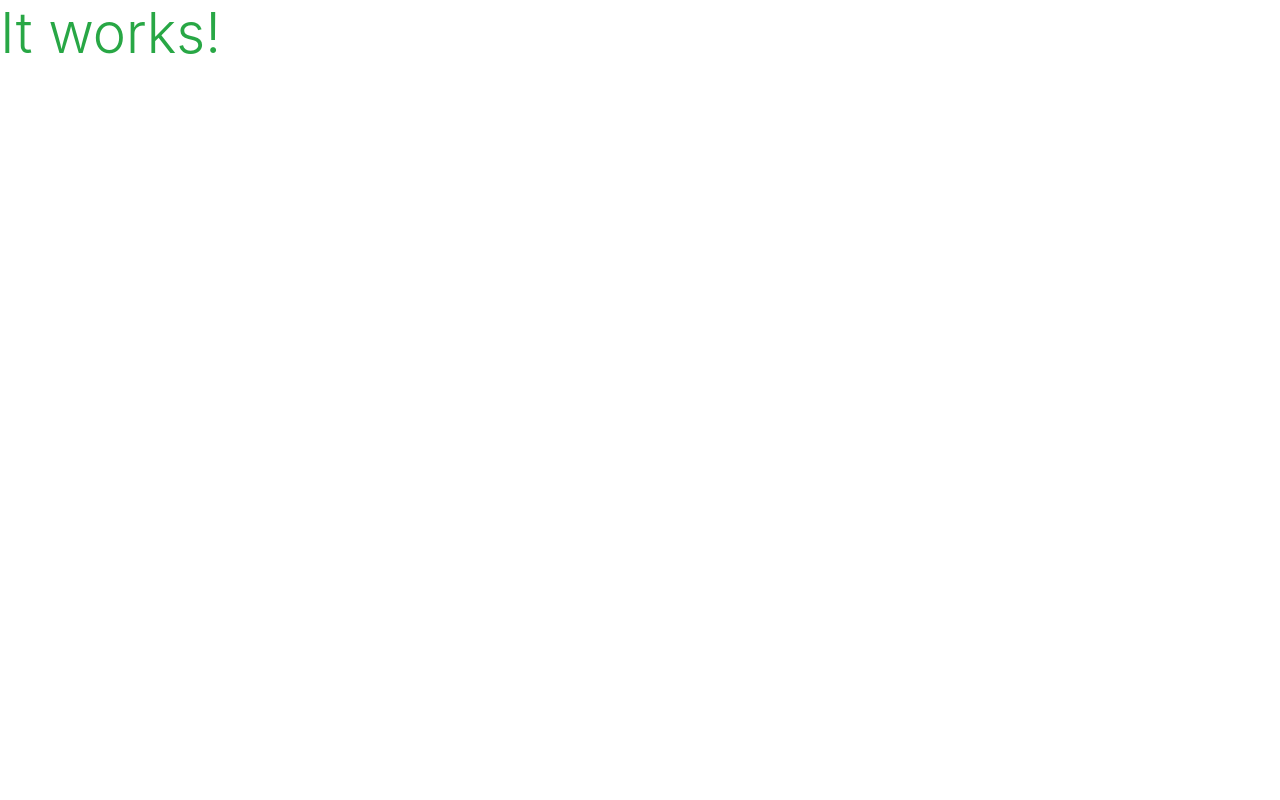
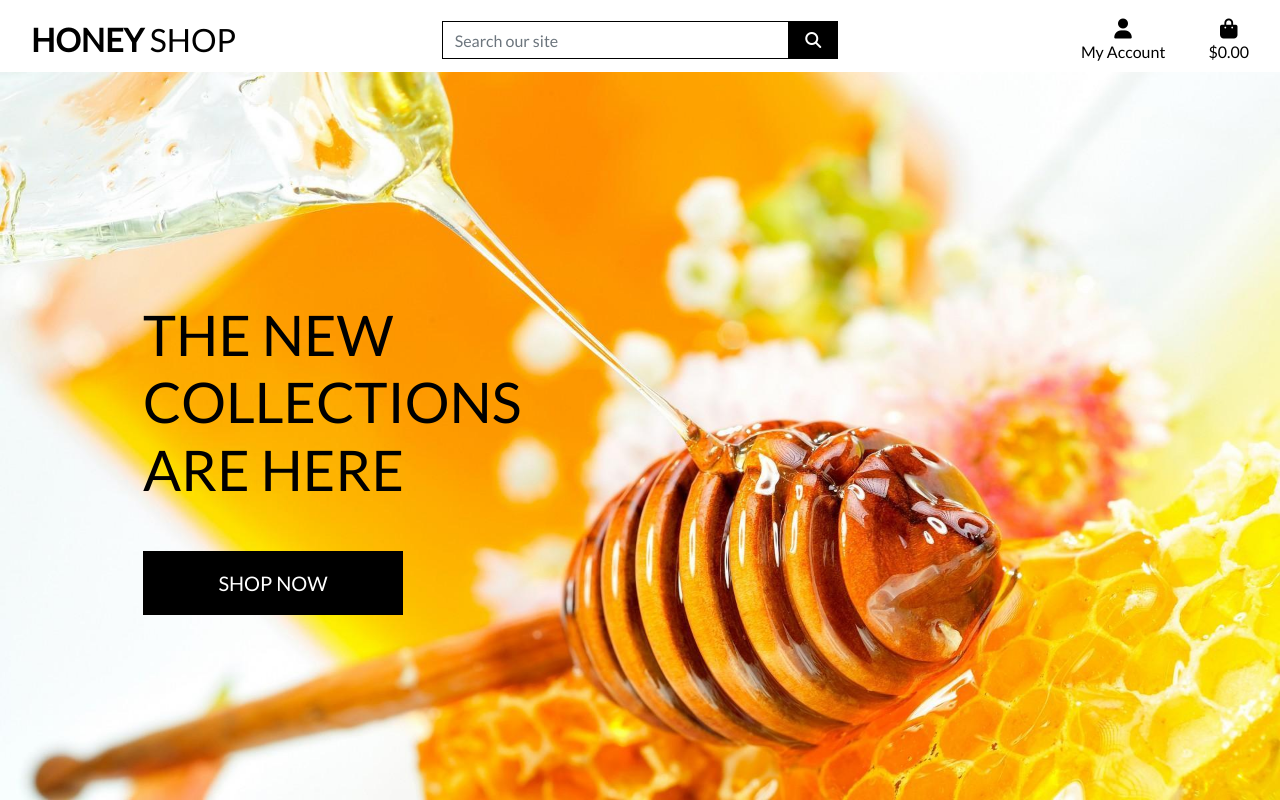
Before and after one commit to WaseemRabah/honeyshop, a Django app: page / in a window 1280 px wide. Before the commit the page is almost empty. Run offline with Django 4.2, Linux system fonts and the light colour scheme; some libraries are stand-ins or nearby versions.

Commit message:
Complete home page header and css

```diff
--- a/ecommerceproject/urls.py
+++ b/ecommerceproject/urls.py
@@ -13,5 +13,4 @@ urlpatterns = [
     path('', include('home.urls')),
     path('accounts/', include('allauth.urls')),
     path('accounts/', include('allauth.account.urls')),
-]
-urlpatterns += static(settings.STATIC_URL, document_root=settings.STATIC_ROOT)
+]+ static(settings.MEDIA_URL, document_root=settings.MEDIA_ROOT)
--- a/home/templates/home/home.html
+++ b/home/templates/home/home.html
@@ -1,6 +1,27 @@
 {% extends "base.html" %}
 {% load static %}
 
+{% block page_header %}
+    <div class="container header-container">
+        <div class="row">
+            <div class="col"></div>
+        </div>
+    </div>
+{% endblock %}
+
 {% block content %}
-    <h1 class="display-4 text-success">It works!</h1>
+    <div class="container h-100">
+        <div class="row h-100">
+            <div class="col-7 col-md-6 my-auto">
+                <h1 class="display-4 logo-font text-black">
+                    The new collections are here
+                </h1>
+                <div class="my-5">
+                    <h4>
+                        <a href="" class="shop-now-button btn btn-lg rounded-0 text-uppercase py-3">Shop Now</a>
+                    </h4>
+                </div>
+            </div>
+        </div>
+    </div>
 {% endblock %}
--- a/static/css/base.css
+++ b/static/css/base.css
@@ -1,6 +1,81 @@
-body{
+html {
+    height: 100%;
+}
+
+body {
     background: url('/media/background.jpg') no-repeat center center fixed;
     background-size: cover;
     height: calc(100vh - 164px);
     color: #555;
+    font-family: 'Lato';
 }
+
+/* from Bulma */
+.icon {
+    align-items: center;
+    display: inline-flex;
+    justify-content: center;
+    height: 1.5rem;
+    width: 1.5rem;
+}
+
+.logo-font {
+    text-transform: uppercase;
+}
+
+.main-logo-link {
+    width: fit-content;
+}
+
+.shop-now-button {
+    background: black;
+    color: white;
+    min-width: 260px;
+}
+
+.btn-black {
+    background: black;
+    color: white;
+}
+
+.shop-now-button:hover,
+.shop-now-button:active,
+.shop-now-button:focus,
+.btn-black:hover,
+.btn-black:active,
+.btn-black:focus {
+    background: #222;
+    color: white;
+}
+
+.text-black {
+    color: #000 !important;
+}
+
+.border-black {
+    border: 1px solid black !important;
+}
+
+/* -------------------------------- Media Queries */
+
+/* Slightly larger container on xl screens */
+@media (min-width: 1200px) {
+    .container {
+    max-width: 80%;
+    }
+}
+
+/* fixed top navbar only on medium and up */
+@media (min-width: 992px) {
+    .fixed-top-desktop-only {
+        position: fixed;
+        top: 0;
+        right: 0;
+        left: 0;
+        z-index: 1030;
+    }
+
+    .header-container {
+        padding-top: 164px;
+    }
+}
--- a/templates/base.html
+++ b/templates/base.html
@@ -15,12 +15,15 @@
 
         {% block corecss %}
             <link rel="stylesheet" href="https://stackpath.bootstrapcdn.com/bootstrap/4.4.1/css/bootstrap.min.css" integrity="sha384-Vkoo8x4CGsO3+Hhxv8T/Q5PaXtkKtu6ug5TOeNV6gBiFeWPGFN9MuhOf23Q9Ifjh" crossorigin="anonymous">
+            <link rel="stylesheet" href="https://fonts.googleapis.com/css?family=Lato&display=swap">
+            <link rel="stylesheet" href="{% static 'css/base.css' %}">
         {% endblock %}
 
         {% block extra_css %}
         {% endblock %}
 
         {% block corejs %}
+            <script src="https://kit.fontawesome.com/280e16a9f8.js" crossorigin="anonymous"></script>
             <script src="https://code.jquery.com/jquery-3.4.1.slim.min.js" integrity="sha384-J6qa4849blE2+poT4WnyKhv5vZF5SrPo0iEjwBvKU7imGFAV0wwj1yYfoRSJoZ+n" crossorigin="anonymous"></script>
             <script src="https://cdn.jsdelivr.net/npm/popper.js@1.16.0/dist/umd/popper.min.js" integrity="sha384-Q6E9RHvbIyZFJoft+2mJbHaEWldlvI9IOYy5n3zV9zzTtmI3UksdQRVvoxMfooAo" crossorigin="anonymous"></script>
             <script src="https://stackpath.bootstrapcdn.com/bootstrap/4.4.1/js/bootstrap.min.js" integrity="sha384-wfSDF2E50Y2D1uUdj0O3uMBJnjuUD4Ih7YwaYd1iqfktj0Uod8GCExl3Og8ifwB6" crossorigin="anonymous"></script>
@@ -29,10 +32,70 @@
         {% block extra_js %}
         {% endblock %}
 
-        <title>Honey Shop {% block extra_title %}{% endblock %}</title>
+        <title>Boutique Ado {% block extra_title %}{% endblock %}</title>
     </head>
     <body>
-        <header class="container-fluid fixed-top"></header>
+        <header class="container-fluid fixed-top">
+            <div id="topnav" class="row bg-white pt-lg-2 d-none d-lg-flex">
+                <div class="col-12 col-lg-4 my-auto py-1 py-lg-0 text-center text-lg-left">
+                    <a href="{% url 'home' %}" class="nav-link main-logo-link">
+                        <h2 class="logo-font text-black my-0"><strong>Honey</strong> Shop</h2>
+                    </a>
+                </div>
+                <div class="col-12 col-lg-4 my-auto py-1 py-lg-0">
+                    <form method="GET" action="">
+                        <div class="input-group w-100">
+                            <input class="form-control border border-black rounded-0" type="text" name="q" placeholder="Search our site">
+                            <div class="input-group-append">
+                                <button class="form-control btn btn-black border border-black rounded-0" type="submit">
+                                    <span class="icon">
+                                        <i class="fas fa-search"></i>
+                                    </span>
+                                </button>
+                            </div>
+                        </div>
+                    </form>
+                </div>
+                <div class="col-12 col-lg-4 my-auto py-1 py-lg-0">
+                    <ul class="list-inline list-unstyled text-center text-lg-right my-0">
+                        <li class="list-inline-item dropdown">
+                            <a class="text-black nav-link" href="#" id="user-options" data-toggle="dropdown" aria-haspopup="true" aria-expanded="false">
+                                <div class="text-center">
+                                    <div><i class="fas fa-user fa-lg"></i></div>
+                                    <p class="my-0">My Account</p>
+                                </div>
+                            </a>
+                            <div class="dropdown-menu border-0" aria-labelledby="user-options">
+                                {% if request.user.is_authenticated %}
+                                    {% if request.user.is_superuser %}
+                                        <a href="" class="dropdown-item">Product Management</a>
+                                    {% endif %}
+                                    <a href="" class="dropdown-item">My Profile</a>
+                                    <a href="{% url 'account_logout' %}" class="dropdown-item">Logout</a>
+                                {% else %}
+                                    <a href="{% url 'account_signup' %}" class="dropdown-item">Register</a>
+                                    <a href="{% url 'account_login' %}" class="dropdown-item">Login</a>
+                                {% endif %}
+                            </div>
+                        </li>
+                        <li class="list-inline-item">
+                            <a class="{% if grand_total %}text-info font-weight-bold{% else %}text-black{% endif %} nav-link" href="">
+                                <div class="text-center">
+                                    <div><i class="fas fa-shopping-bag fa-lg"></i></div>
+                                    <p class="my-0">
+                                        {% if grand_total %}
+                                            ${{ grand_total|floatformat:2 }}
+                                        {% else %}
+                                            $0.00
+                                        {% endif %}
+                                    </p>
+                                </div>
+                            </a>
+                        </li>
+                    </ul>
+                </div>
+            </div>
+        </header>
 
         {% if messages %}
             <div class="message-container"></div>
```
Also changed, not shown: ecommerceproject/settings.py (+4 -3 lines).
